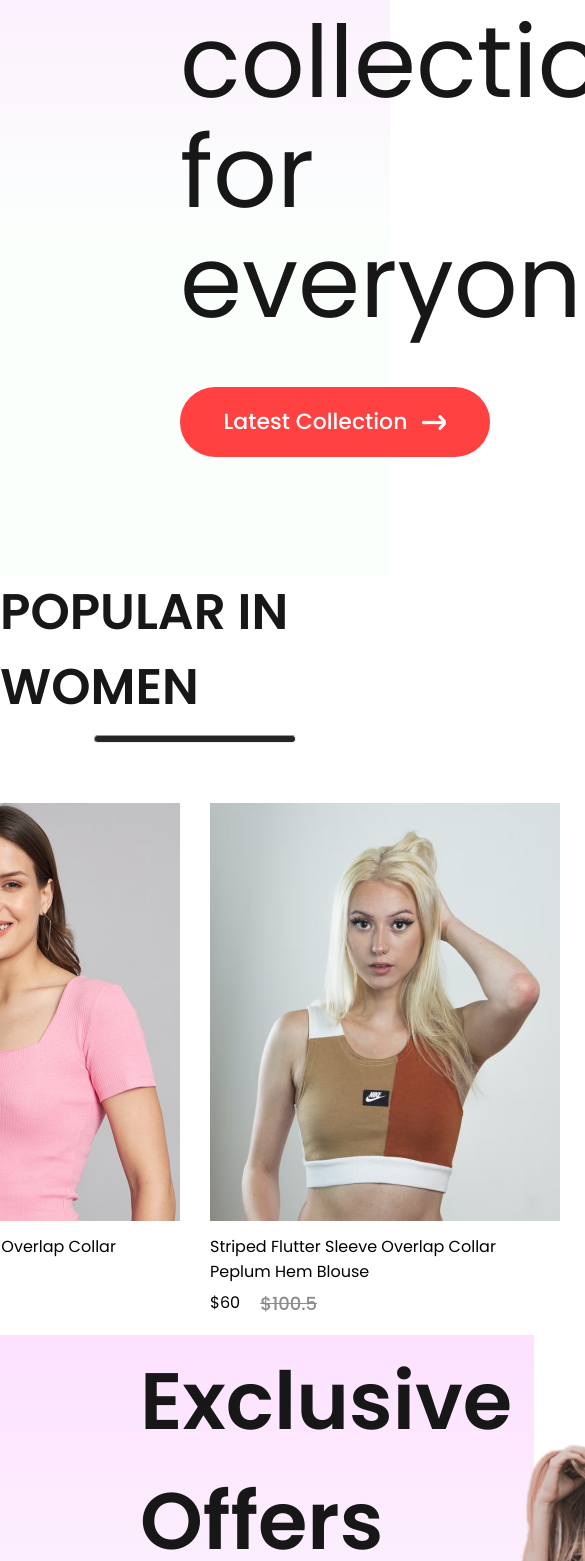
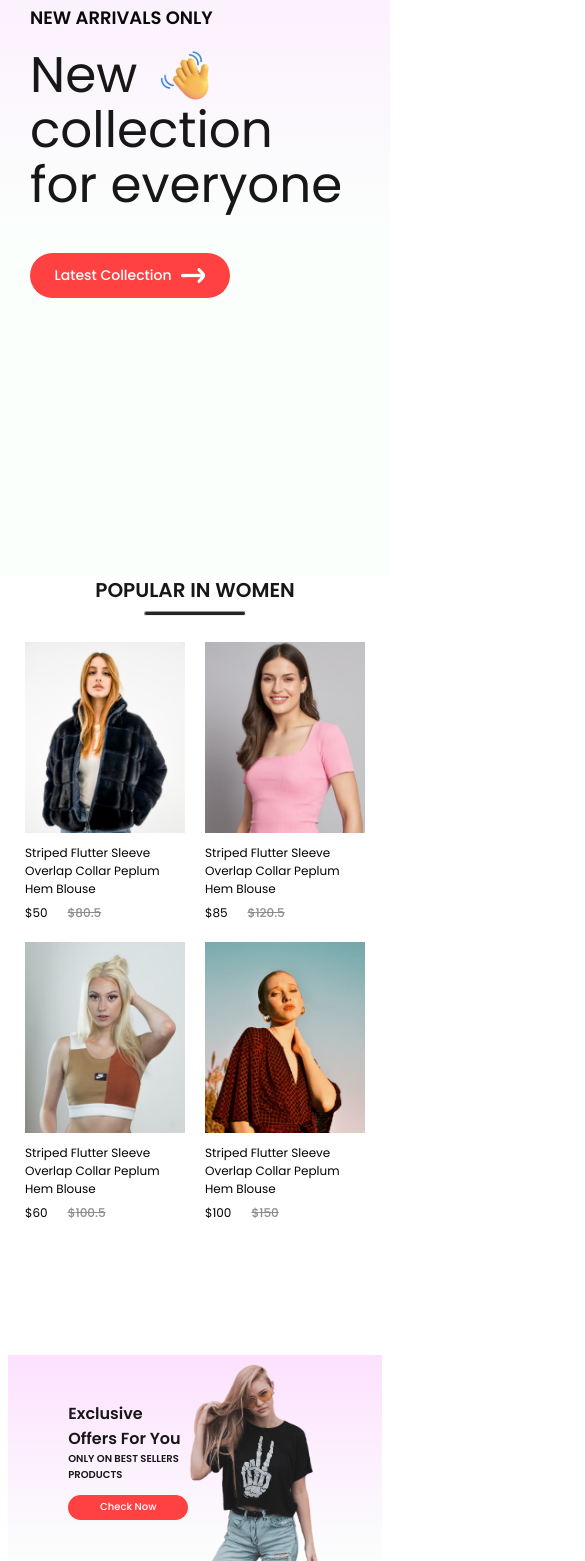
Before and after one commit to kazibilasi/e-commerce-frontend, a React (Vite) app: page / in a window 390 px wide. Shown: the part 347-1908 px from the top of the page, 585 px wide, since content can reach past the window. Built offline with nearby package versions, Linux system fonts and the light colour scheme.

Commit message:
making home page responsive

```diff
--- a/src/Components/Hero/Hero.css
+++ b/src/Components/Hero/Hero.css
@@ -52,3 +52,106 @@
     justify-content: center;
 
 }
+
+@media(max-width:1280px){
+    .hero-left{
+
+        padding-left: 100px;
+    }
+    .hero-left h2{
+        font-size: 22px;
+
+    }
+    .hero-left p{
+        font-size:60px ;
+    }
+    .hero-right img{
+        width: 500px;
+    }
+    .hero-hand-icon img{
+        width: 80px;
+    }
+    .hero-latest-btn{
+        gap: 10px;
+        width: 250px;
+        height: 60px;
+        margin-top: 20px;
+        font-size: 18px;
+    }
+}
+@media(max-width:1024px){
+    .hero-left{
+
+        padding-left: 80px;
+    }
+    .hero-left h2{
+        font-size: 20px;
+
+    }
+    .hero-left p{
+        font-size:50px ;
+    }
+    .hero-right img{
+        width: 400px;
+    }
+    .hero-hand-icon img{
+        width: 65px;
+    }
+    .hero-latest-btn{
+
+        width: 220px;
+        height: 50px;
+
+        font-size: 16px;
+    }
+}
+@media(max-width:800px){
+    .hero-left{
+
+        padding-left: 30px;
+    }
+    .hero-left h2{
+        font-size: 16px;
+
+    }
+    .hero-left p{
+        font-size:40px ;
+    }
+    .hero-right img{
+        width: 300px;
+    }
+    .hero-hand-icon img{
+        width: 50px;
+    }
+    .hero-latest-btn{
+
+        width: 170px;
+        height: 40px;
+        font-size: 13px;
+    }
+}
+
+@media(max-width:500px){
+    .hero{
+        flex-direction: column;
+
+    }
+    .hero-right{
+        display: none;
+    }
+    .hero-left h2{
+        font-size: 18px;
+
+    }
+    .hero-left p{
+       font-size: 50px;
+    }
+    .hero-hand-icon img{
+        width: 55px;
+    }
+    .hero-latest-btn{
+        width: 200px;
+        height: 45px;
+        font-size: 14px;
+    }
+}
--- a/src/Components/Item/Item.css
+++ b/src/Components/Item/Item.css
@@ -1,5 +1,8 @@
 .item{
-    width: 350px;
+    width: 280px;
+}
+.item img{
+    width: 280px;
 }
 .item p{
     margin: 6px 0px;
@@ -23,3 +26,54 @@
     transform: scale(1.05);
     transition: 0.6s;
 }
+
+@media(max-width:1280px){
+    .item{
+        width: 220px;
+        font-size: 14px;
+    }
+    .item img{
+        width: 220px;
+    }
+    .item-price-old{
+        font-size: 14px;
+    }
+}
+@media(max-width:1024){
+    .item{
+        width: 170px;
+        font-size: 13px;
+    }
+    .item img{
+        width: 170px;
+
+    }
+    .item-price-old{
+        font-size: 13px;
+    }
+}
+
+@media(max-width:800px){
+    .item{
+        width: 120px;
+        font-size: 12px;
+    }
+    .item img{
+        width: 120px;
+
+    }
+    .item-price-old{
+        font-size: 12px;
+    }
+}
+
+@media(max-width:500px){
+    .item{
+        width: 160px;
+
+    }
+    .item img{
+        width: 160px;
+
+    }
+}
--- a/src/Components/Offers/Offers.css
+++ b/src/Components/Offers/Offers.css
@@ -1,32 +1,34 @@
-.offers{
+.offers {
     width: 65%;
     height: 60vh;
     display: flex;
     margin: auto;
-    padding: 0px 140px ;
+    padding: 0px 140px;
     margin-bottom: 150px;
-    background: linear-gradient( 180deg, #fde1ff 0%, #e1ffea22);
+    background: linear-gradient(180deg, #fde1ff 0%, #e1ffea22);
 }
 
-.offers-left{
+.offers-left {
     flex: 1;
     display: flex;
     flex-direction: column;
     justify-content: center;
 }
 
-.offers-left h1{
+.offers-left h1 {
     color: #171717;
     font-size: 80px;
     font-weight: 600;
 
 }
-.offers-left p{
+
+.offers-left p {
     color: #171717;
     font-size: 22px;
     font-weight: 600;
 }
-.offers-left button{
+
+.offers-left button {
     width: 282px;
     height: 70px;
     border-radius: 35px;
@@ -38,7 +40,8 @@
     margin-top: 30px;
     cursor: pointer;
 }
-.offers-right{
+
+.offers-right {
     flex: 1;
     display: flex;
     align-items: center;
@@ -46,3 +49,121 @@
     padding-top: 50px;
 
 }
+
+@media(max-width:1280px) {
+    .offers {
+        padding: 0px 80px;
+        margin-bottom: 120px;
+    }
+
+    .offers-left h1 {
+        font-size: 40px;
+    }
+
+    .offers-left p {
+        font-size: 18px;
+    }
+
+    .offers-right img {
+        width: 300px;
+    }
+
+    .offers-left button {
+        width: 220px;
+        height: 50px;
+        font-size: 18px;
+    }
+
+    .offers-right {
+        padding-top: 30px;
+    }
+}
+
+@media(max-width:1024px) {
+    .offers {
+        padding: 0px 60px;
+        margin-bottom: 80px;
+        height: 40vh;
+        margin-top: 20px;
+    }
+
+    .offers-left h1 {
+        font-size: 30px;
+    }
+
+    .offers-left p {
+        font-size: 16px;
+    }
+
+    .offers-right img {
+        width: 200px;
+    }
+
+    .offers-left button {
+        width: 160px;
+        height: 40px;
+        font-size: 16px;
+    }
+
+    .offers-right {
+        padding-top: 10px;
+    }
+}
+
+@media(max-width:800px) {
+    .offers {
+
+        margin-bottom: 60px;
+
+        margin-top: 20px;
+    }
+
+    .offers-left h1 {
+        font-size: 22px;
+    }
+
+    .offers-left p {
+        font-size: 13px;
+    }
+
+    .offers-right img {
+        width: 180px;
+    }
+
+    .offers-left button {
+        width: 140px;
+        height: 30px;
+        font-size: 13px;
+    }
+
+}
+
+@media(max-width:500px) {
+    .offers {
+        height: 25vh;
+        margin-bottom: 50px;
+
+
+
+    }
+
+    .offers-left h1 {
+        font-size: 16px;
+    }
+
+    .offers-left p {
+        font-size: 10px;
+    }
+
+    .offers-right img {
+        width: 120px;
+    }
+
+    .offers-left button {
+        width: 120px;
+        height: 25px;
+        font-size: 10px;
+        margin-top: 12px;
+    }
+
+}
--- a/src/Components/Popular/Popular.css
+++ b/src/Components/Popular/Popular.css
@@ -22,3 +22,63 @@
     gap: 30px;
 
 }
+@media(max-width:1280px){
+    .popular{
+        height: 70vh;
+    }
+    .popular h1{
+        font-size: 40px;
+    }
+    .popular hr{
+        width:160px ;
+        height: 4px;
+    }
+    .popular-item{
+        gap: 20px;
+        margin-top: 30px;
+    }
+}
+@media(max-width:1024px){
+    .popular{
+        height: 60vh;
+    }
+    .popular h1{
+        font-size: 30px;
+    }
+    .popular hr{
+        width:120px ;
+        height: 3px;
+    }
+    .popular-item{
+        gap: 15px;
+        margin-top: 20px;
+    }
+}
+@media(max-width:800px){
+    .popular{
+        height: 50vh;
+        gap: 6px;
+    }
+    .popular h1{
+        font-size: 20px;
+    }
+    .popular hr{
+        width:100px ;
+
+    }
+    .popular-item{
+        gap: 5px;
+
+    }
+}
+@media(max-width:500px){
+    .popular{
+        height: 90vh;
+
+    }
+    .popular-item{
+        display: grid;
+        grid-template-columns: 1fr 1fr;
+        gap: 20px;
+    }
+}
```
